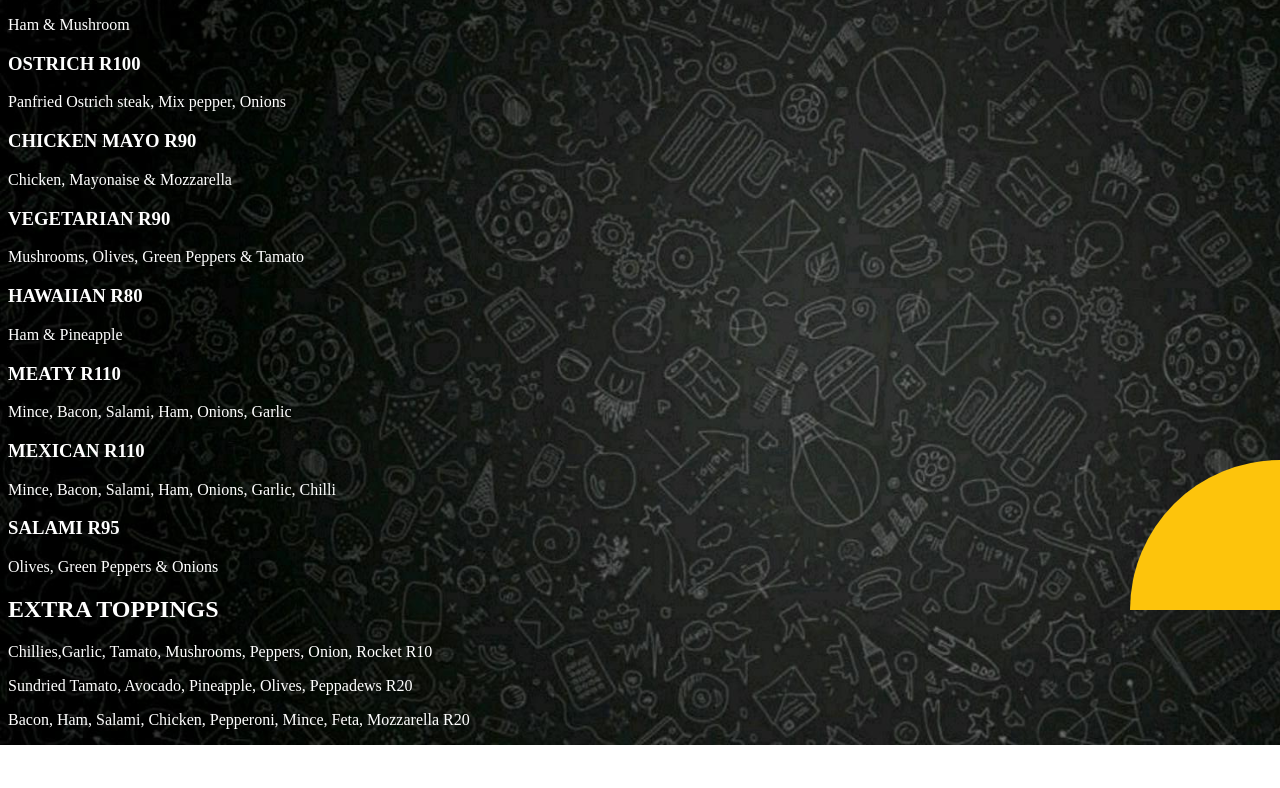
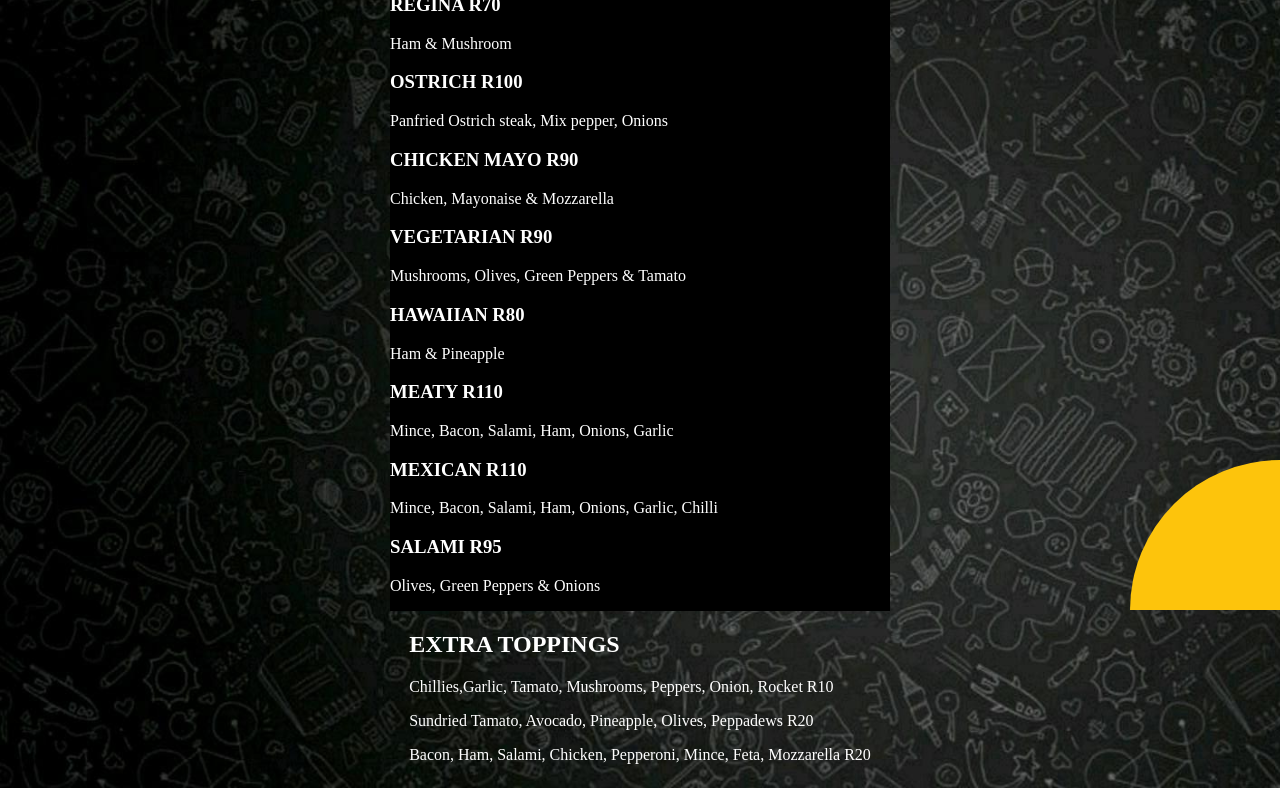
Before and after one commit to NicolaasLabuschagne/Burger-Bites, a plain HTML site: page V1/menus/pizzas.html in a window 1280 px wide. Shown: the part 190-978 px from the top of the page. Before the commit the page ends 935 px from the top, so only its background shows below. Drawn offline with Linux system fonts and the light colour scheme.

```diff
--- a/V1/CSS/Style.css
+++ b/V1/CSS/Style.css
@@ -7,6 +7,8 @@ body {
 .Logo{
     display: grid;
     place-items: center;
+    height:"700";
+    width:"700";
 }
 
   .grid {
@@ -40,3 +42,13 @@ body {
     right: 0;
     border-radius: 100% 0 0 0;
   }
+
+  .pizza{
+    display: grid;
+    place-items: center;
+  }
+
+  .PizzaTypes{
+    width : 500px;
+    background-color: black;
+  }
--- a/V1/menus/pizzas.html
+++ b/V1/menus/pizzas.html
@@ -11,10 +11,10 @@
 
 
     <a href = "../../V1/index.html"><div class="grid grid-item4"></div></a>
-
+    <div class = "pizza">
         <h1>PIZZA MENU</h1>
 
-
+        <div class = "PizzaTypes">
             <h3>MARGHERITA R60</h3>
             <p>Tamato base with Mozzarella</p>
 
@@ -41,12 +41,14 @@
 
             <h3>SALAMI R95</h3>
             <p>Olives, Green Peppers & Onions</p>
-
+        </div>
+        <div class = "extras">
             <h2>EXTRA TOPPINGS</h2>
             <p>Chillies,Garlic, Tamato, Mushrooms, Peppers, Onion, Rocket R10</p>
             <p>Sundried Tamato, Avocado, Pineapple, Olives, Peppadews R20</p>
             <p>Bacon, Ham, Salami, Chicken, Pepperoni, Mince, Feta, Mozzarella R20</p>
-
+        </div>
+    </div>
 
 </body>
 </html>
```
Also changed, not shown: V1/Images/twirly arrow.png (added). Lines whose indentation alone changed are shown as unchanged.
